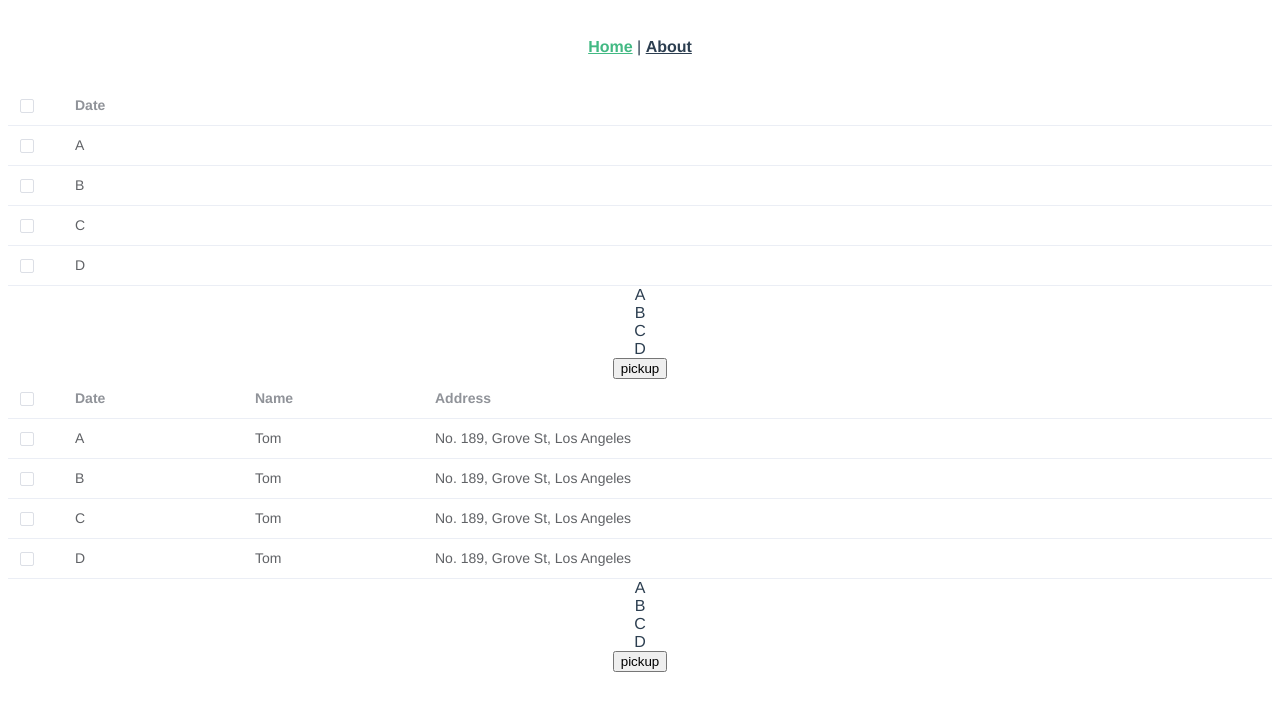
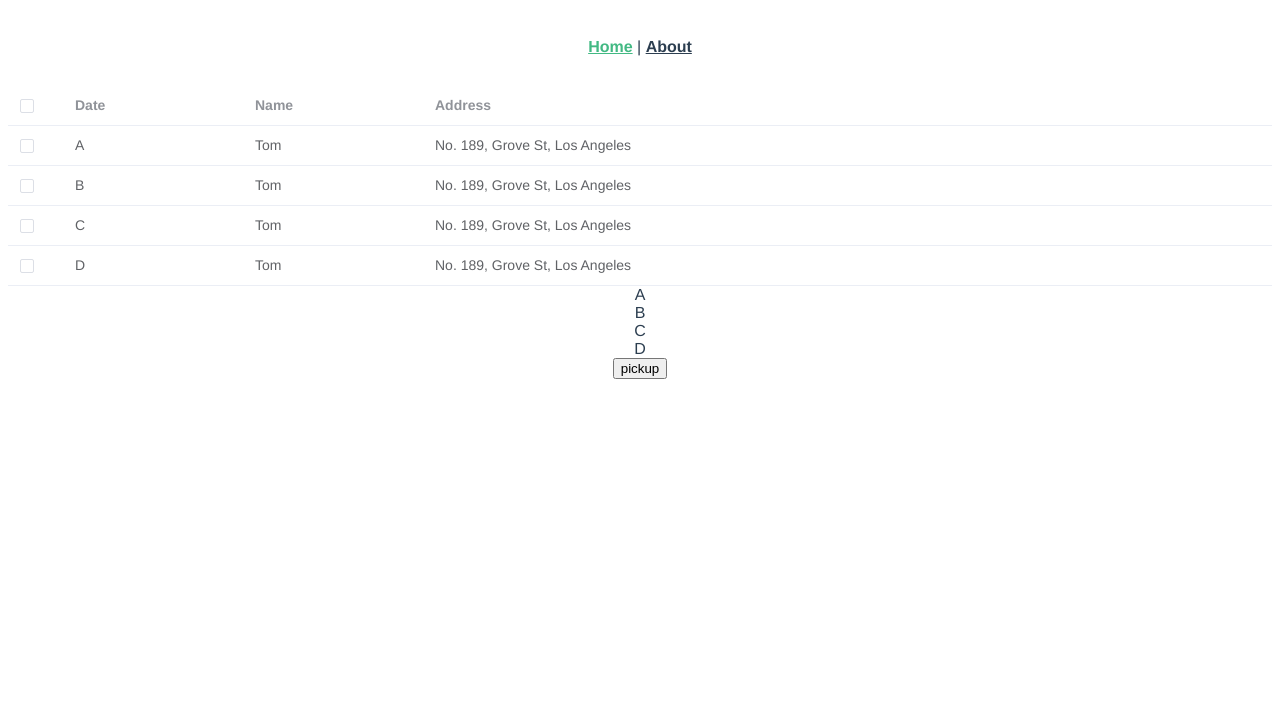
Before and after one commit to larry-du/v-directive-drag, a Vue app: page / in a window 1280 px wide. Shown: the top 710 px of the page. Built offline with nearby package versions, Linux system fonts and the light colour scheme.

Commit message:
modify Vtable component from option Api to composition Api

```diff
--- a/src/components/CommonTable.vue
+++ b/src/components/CommonTable.vue
@@ -17,14 +17,9 @@
 
 <script>
 import { draggabletable } from "@/directive/v-draggable.js";
-// import draggable from "@/plugins/draggable.js";
-// import Sortable from "sortablejs";
 export default {
   name: "CommonTable",
   directives: { draggabletable },
-  components: {
-    // draggable,
-  },
   computed: {
     tmp() {
       return this.$store.getters.tableData2;
@@ -39,46 +34,8 @@ export default {
         },
       },
       chooseData: [],
-      //   headers: ["date", "name", "address"],
-      tableData: [
-        {
-          date: "A",
-          //   name: "Tom",
-          //   address: "No. 189, Grove St, Los Angeles",
-        },
-        {
-          date: "B",
-          //   name: "Tom",
-          //   address: "No. 189, Grove St, Los Angeles",
-        },
-        {
-          date: "C",
-          //   name: "Tom",
-          //   address: "No. 189, Grove St, Los Angeles",
-        },
-        {
-          date: "D",
-          //   name: "Tom",
-          //   address: "No. 189, Grove St, Los Angeles",
-        },
-      ],
     };
   },
-  // mounted() {
-  //   this.$nextTick(() => {
-  //     const self = this;
-  //     Sortable.create(document.querySelector(".el-table__body tbody"), {
-  //       animation: 200,
-  //       onEnd: (evt) => {
-  //         console.log(this);
-  //         const targetItem = self.tableData.splice(evt.oldIndex, 1)[0];
-  //         // const targetItem = self.tableData[evt.oldIndex];
-  //         console.log(targetItem);
-  //         self.tableData.splice(evt.newIndex, 0, targetItem);
-  //       },
-  //     });
-  //   });
-  // },
   methods: {
     pickupData() {
       if (!this.chooseData.length) return;
@@ -90,8 +47,6 @@ export default {
           });
         })
       );
-      // console.log(this.$store.getters.tableData2);
-      // console.log(this.tableData);
     },
   },
 };
--- /dev/null
+++ b/src/components/TransferTest.vue
@@ -0,0 +1,46 @@
+<template>
+  <el-transfer v-model="value" :data="this.$store.getters.tableData">
+    <!-- <template #default>
+      <el-table
+        :data="this.$store.getters.tableData"
+        row-key="date"
+        @selection-change="chooseData = $event"
+        style="width: 100%"
+      >
+        <el-table-column type="selection" width="55" />
+        <el-table-column prop="date" label="Date" width="180" />
+        <el-table-column prop="name" label="Name" width="180" />
+        <el-table-column prop="address" label="Address">
+          <template #default="{ row }">
+            <div>{{ row.address }}</div>
+          </template>
+        </el-table-column>
+      </el-table>
+    </template> -->
+  </el-transfer>
+</template>
+
+<script>
+export default {
+  name: "TransferTest",
+  computed: {
+    value: {
+      get() {
+        //輸入的日幣
+        return this.$store.getters.tableData;
+      },
+      set(value) {
+        //換算後的台幣
+        return this.$store.commit("tableData", value);
+      },
+    },
+  },
+};
+</script>
+
+<style>
+.transfer-footer {
+  margin-left: 15px;
+  padding: 6px 5px;
+}
+</style>
--- a/src/components/VTable.vue
+++ b/src/components/VTable.vue
@@ -21,66 +21,32 @@
   <button class="pickupButton" @click.prevent="pickupData">pickup</button>
 </template>
 
-<script>
-import { draggabletable } from "@/directive/v-draggable.js";
-// import Sortable from "sortablejs";
-export default {
-  name: "VTable",
-  directives: { draggabletable },
-  computed: {
-    tmp() {
-      return this.$store.getters.tableData;
-    },
-  },
-  data() {
-    return {
-      draggableOptions: {
+<script setup>
+import { draggabletable as vDraggabletable } from "@/directive/v-draggable.js";
+import { ref, computed } from "vue";
+import { useStore } from "vuex";
+
+const chooseData = ref([]);
+const store = useStore();
+const draggableOptions = ref({
   animation: 400,
   saveData: (data) => {
-          this.$store.commit("tableData", data);
+    store.commit("tableData", data);
   },
-      },
+});
+const tmp = computed(() => {
+  return store.getters.tableData;
+});
 
-      chooseData: [],
-      tableData: [
-        {
-          date: "A",
-          name: "Tom",
-          address: "No. 189, Grove St, Los Angeles",
-        },
-        {
-          date: "B",
-          name: "Tom",
-          address: "No. 189, Grove St, Los Angeles",
-        },
-        {
-          date: "C",
-          name: "Tom",
-          address: "No. 189, Grove St, Los Angeles",
-        },
-        {
-          date: "D",
-          name: "Tom",
-          address: "No. 189, Grove St, Los Angeles",
-        },
-      ],
-    };
-  },
-  methods: {
-    pickupData() {
-      if (!this.chooseData.length) return;
-      this.$store.commit(
+function pickupData() {
+  store.commit(
     "tableData",
-        this.$store.getters.tableData.filter((list) => {
-          return !this.chooseData.some((current) => {
+    store.getters.tableData.filter((list) => {
+      return !chooseData.value.some((current) => {
         return list.date === current.date;
       });
     })
   );
-    },
-  },
-};
+}
 </script>
-
-<!-- Add "scoped" attribute to limit CSS to this component only -->
 <style lang="sass" scoped></style>
--- a/src/views/HomeView.vue
+++ b/src/views/HomeView.vue
@@ -1,9 +1,8 @@
 <template>
   <div class="home">
-    <!-- <img alt="Vue logo" src="../assets/logo.png" /> -->
-    <!-- <HelloWorld msg="Welcome to Your Vue.js App" />。 -->
-    <CommonTable />
+    <!-- <CommonTable /> -->
     <VTable></VTable>
+    <!-- <TransferTest></TransferTest> -->
   </div>
 </template>
 
@@ -12,12 +11,14 @@
 // import HelloWorld from "@/components/HelloWorld.vue";
 import CommonTable from "@/components/CommonTable.vue";
 import VTable from "@/components/VTable.vue";
+// import TransferTest from "@/components/TransferTest.vue";
 
 export default {
   name: "HomeView",
   components: {
-    CommonTable,
+    // CommonTable,
     VTable,
+    // TransferTest,
   },
 };
 </script>
```
Lines whose indentation alone changed are shown as unchanged.
